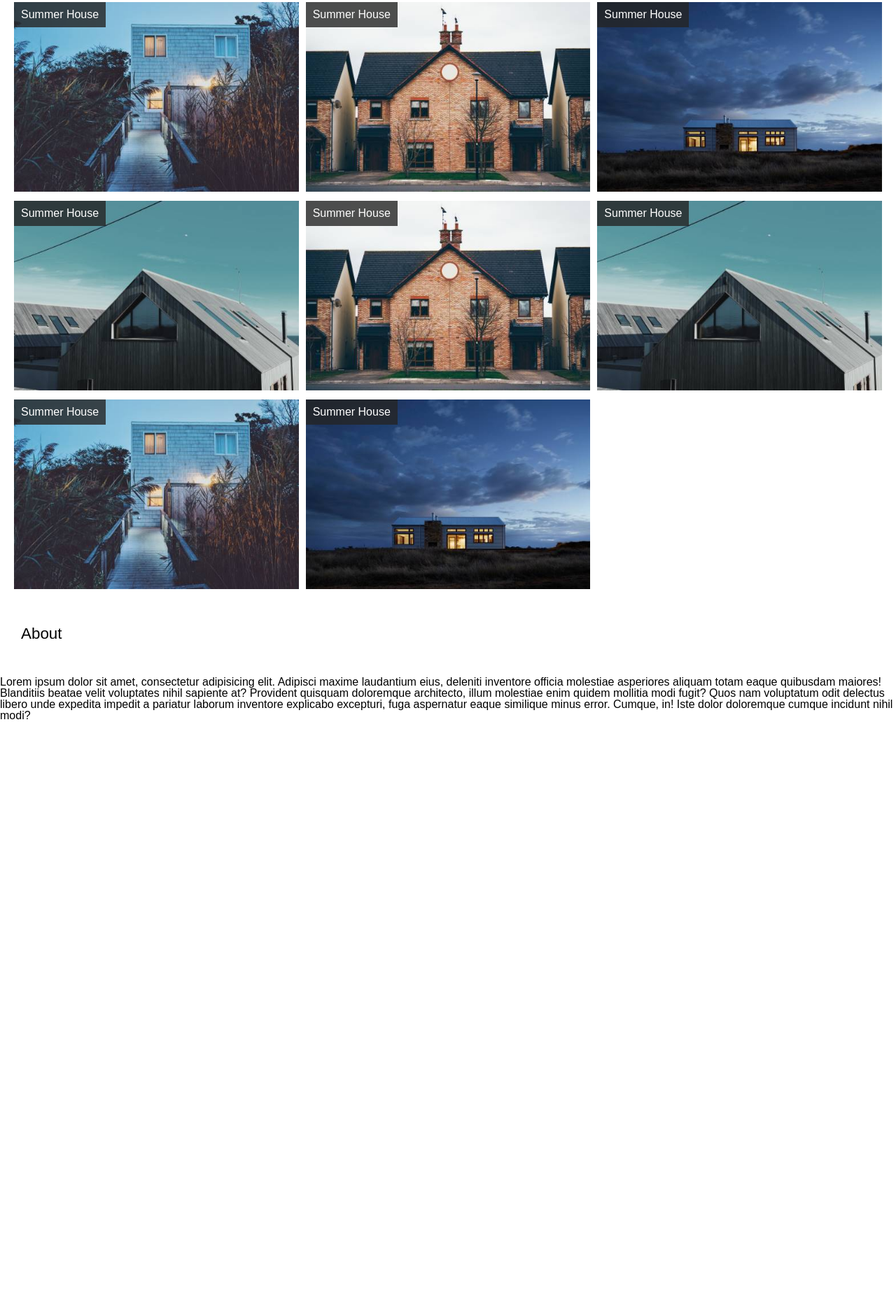
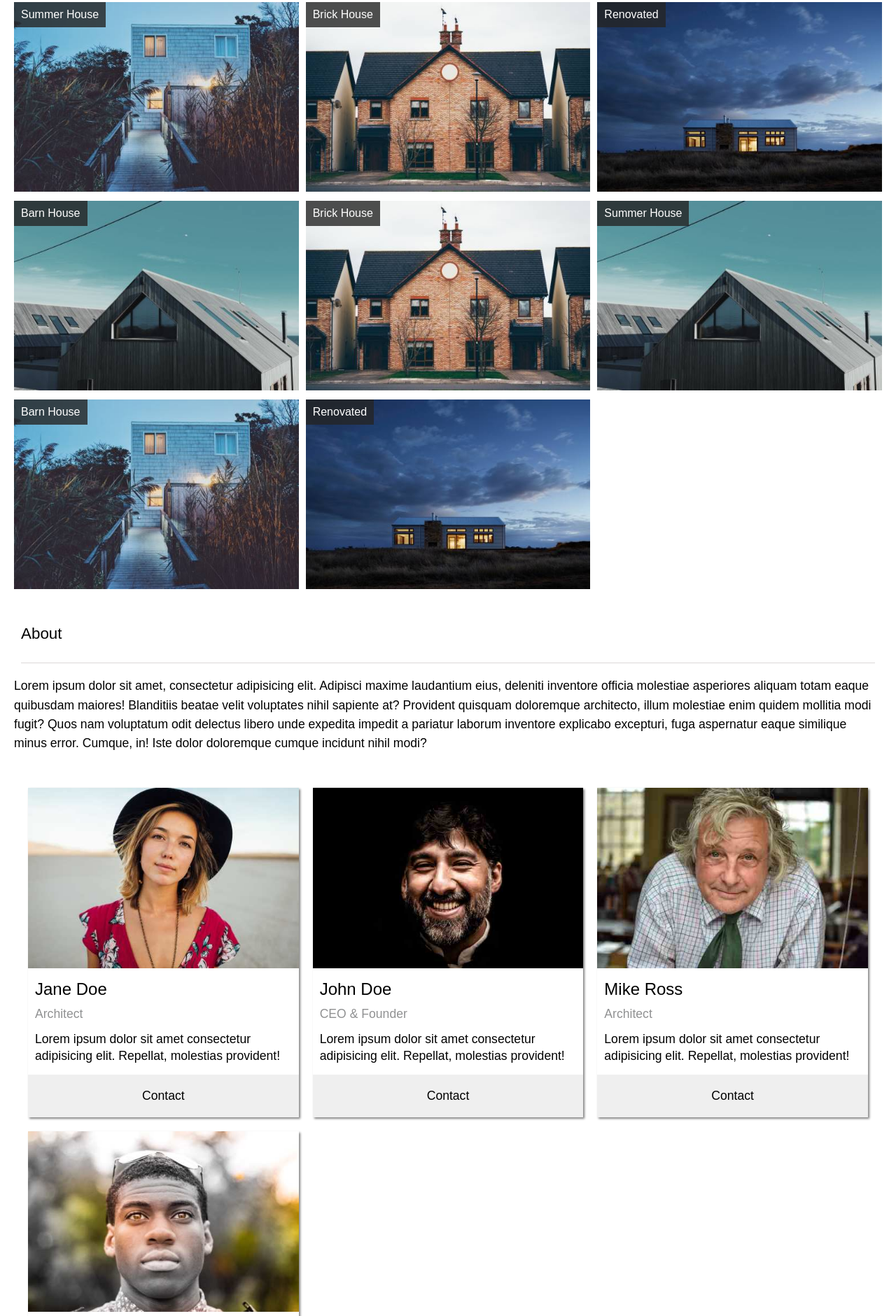
Before and after one commit to Maks4529/Architects, a plain HTML site: page index.html in a window 1280 px wide. Shown: the part 919-2800 px from the top of the page at 70% size. Before the commit the page ends 1950 px from the top, so only its background shows below. Drawn offline with Linux system fonts and the light colour scheme.

Commit message:
Add user card info

```diff
--- a/assets/styles/style.css
+++ b/assets/styles/style.css
@@ -1,10 +1,17 @@
 * {
     box-sizing: border-box;
+}
+
+html {
+    --text-size: 1.1rem;
+    --hover-color: rgba(151, 144, 144, 0.5);
 }
 
 body {
     font-family: sans-serif;
 }
+
+/* Стилізація меню навігації */
 
 .main-nav {
     display: flex;
@@ -31,22 +38,24 @@ body {
 
 .menu-item:hover {
     cursor: pointer;
-    background-color: rgba(151, 144, 144, 0.5);
+    background-color: var(--hover-color);
 }
 
-.logo {
+.first-logo {
     margin-right: auto;
     padding: 12px;
 }
 
-.logo:hover {
-    background-color: rgba(151, 144, 144, 0.5);
+.first-logo:hover {
+    background-color: var(--hover-color);
     cursor: pointer;
 }
 
-.first-logo {
+.two-letter-1 {
     font-weight: 900;
 }
+
+/* Стилізація шапки сайту */
 
 header {
     display: flex;
@@ -64,39 +73,51 @@ h1 {
     top: 30px;
 }
 
-.main-logo {
+.second-logo {
     font-size: 2.5rem;
     color: white;
     letter-spacing: 0.2rem;
 }
 
-.second-logo {
+.two-letter-2 {
     background-color: rgba(0, 0, 0, 0.75);
     padding: 12px 15px;
     color: rgba(255, 255, 255, 0.75);
     font-weight: 700;
 }
 
+/* Стилізація головної частини контенту */
+
 h2 {
     font-size: 1.4rem;
-    margin: 50px 30px;
+    margin: 20px 30px;
+    padding: 30px 0px;
+    box-shadow: 0 1px 0.2px rgb(220, 217, 217);
 }
+
+/* --- Стилізація першої частини --- */
 
 .house {
     display: grid;
     grid-template-columns: repeat(auto-fit, minmax(350px, 1fr));
     gap: 10px;
     padding: 0px 20px;
-
 }
 
 .project {
     position: relative;
+    overflow: hidden;
+}
+
+.project>img:hover {
+    transform: scale(1.1);
+    cursor: pointer;
 }
 
 .project>img {
     width: 100%;
     height: auto;
+    transition: transform 0.3s ease;
 }
 
 .name {
@@ -107,3 +128,59 @@ h2 {
     background-color: rgba(37, 37, 37, 0.8);
     color: rgb(255, 255, 255);
 }
+
+/* --- Стилізація другої частини --- */
+
+.info {
+    font-size: var(--text-size);
+    margin: 0 20px;
+    line-height: 1.7rem;
+}
+
+.users {
+    display: grid;
+    grid-template-columns: repeat(auto-fit, minmax(300px, 1fr));
+    gap: 20px;
+    padding: 0 10px;
+    margin: 50px 30px;
+}
+
+.user-card {
+    box-shadow: 2px 2px 3px grey;
+}
+
+.user-card>img {
+    width: 100%;
+    height: auto;
+}
+
+h3 {
+    font-size: 1.5rem;
+    padding: 15px 10px;
+}
+
+.work {
+    font-size: var(--text-size);
+    color: rgb(144, 145, 146);
+    padding: 0px 10px;
+}
+
+.user-info {
+    font-size: var(--text-size);
+    line-height: 1.5rem;
+    padding: 15px 10px;
+}
+
+.btn-user {
+    width: 100%;
+    border: none;
+    font-size: var(--text-size);
+    color: rgb(0, 0, 0);
+    padding: 20px 0px;
+}
+
+.btn-user:hover {
+    cursor: pointer;
+    background-color: rgb(130, 130, 130);
+    color: rgb(255, 255, 255);
+}
--- a/index.html
+++ b/index.html
@@ -10,7 +10,7 @@
 <body>
 
     <nav class="main-nav">
-        <div class="logo"><span class="first-logo">BR</span> Architects</div>
+        <div class="first-logo"><span class="two-letter-1">BR</span> Architects</div>
         <ul class="main-menu">
             <li class="menu-item">Projects</li>
             <li class="menu-item">About</li>
@@ -18,8 +18,8 @@
         </ul>
     </nav>
     <header>
-        <h1 class="main-logo">
-            <span class="second-logo">BR</span>
+        <h1 class="second-logo">
+            <span class="two-letter-2">BR</span>
              Architects
         </h1>
     </header>
@@ -31,32 +31,32 @@
                 <div class="name">Summer House</div>
             </article>
             <article class="project">
-                <img src="/assets/images/house2.jpg" alt="house2">
+                <img src="/assets/images/house2.jpg" alt="Brick House">
+                <div class="name">Brick House</div>
+            </article>
+            <article class="project">
+                <img src="/assets/images/house3.jpg" alt="Renovated">
+                <div class="name">Renovated</div>
+            </article>
+            <article class="project">
+                <img src="/assets/images/house4.jpg" alt="Barn House">
+                <div class="name">Barn House</div>
+            </article>
+            <article class="project">
+                <img src="/assets/images/house2 (1).jpg" alt="Brick House">
+                <div class="name">Brick House</div>
+            </article>
+            <article class="project">
+                <img src="/assets/images/house4 (1).jpg" alt="Summer House">
                 <div class="name">Summer House</div>
             </article>
             <article class="project">
-                <img src="/assets/images/house3.jpg" alt="house3">
-                <div class="name">Summer House</div>
+                <img src="/assets/images/house5 (1).jpg" alt="Barn House">
+                <div class="name">Barn House</div>
             </article>
             <article class="project">
-                <img src="/assets/images/house4.jpg" alt="house4">
-                <div class="name">Summer House</div>
-            </article>
-            <article class="project">
-                <img src="/assets/images/house2 (1).jpg" alt="house5">
-                <div class="name">Summer House</div>
-            </article>
-            <article class="project">
-                <img src="/assets/images/house4 (1).jpg" alt="house6">
-                <div class="name">Summer House</div>
-            </article>
-            <article class="project">
-                <img src="/assets/images/house5 (1).jpg" alt="house7">
-                <div class="name">Summer House</div>
-            </article>
-            <article class="project">
-                <img src="/assets/images/house3 (1).jpg" alt="house8">
-                <div class="name">Summer House</div>
+                <img src="/assets/images/house3 (1).jpg" alt="Renovated">
+                <div class="name">Renovated</div>
             </article>
         </section>
         <section>
@@ -64,9 +64,37 @@
             <p class="info">
                 Lorem ipsum dolor sit amet, consectetur adipisicing elit. Adipisci maxime laudantium eius, deleniti inventore officia molestiae asperiores aliquam totam eaque quibusdam maiores! Blanditiis beatae velit voluptates nihil sapiente at? Provident quisquam doloremque architecto, illum molestiae enim quidem mollitia modi fugit? Quos nam voluptatum odit delectus libero unde expedita impedit a pariatur laborum inventore explicabo excepturi, fuga aspernatur eaque similique minus error. Cumque, in! Iste dolor doloremque cumque incidunt nihil modi?
             </p>
-            <article class="user-info"></article>
-            <article class="user-info"></article>
-            <article class="user-info"></article>
+            <div class="users">
+                <article class="user-card">
+                    <img src="/assets/images/team1.jpg" alt="Jane Doe">
+                    <h3>Jane Doe</h3>
+                    <div class="work">Architect</div>
+                    <p class="user-info">Lorem ipsum dolor sit amet consectetur adipisicing elit. Repellat, molestias provident!</p>
+                    <button class="btn-user">Contact</button>
+                </article>
+                <article class="user-card">
+                    <img src="/assets/images/team2.jpg" alt="John Doe">
+                    <h3>John Doe</h3>
+                    <div class="work">CEO & Founder</div>
+                    <p class="user-info">Lorem ipsum dolor sit amet consectetur adipisicing elit. Repellat, molestias provident!</p>
+                    <button class="btn-user">Contact</button>
+                </article>
+                <article class="user-card">
+                    <img src="/assets/images/team3.jpg" alt="Mike Ross">
+                    <h3>Mike Ross</h3>
+                    <div class="work">Architect</div>
+                    <p class="user-info">Lorem ipsum dolor sit amet consectetur adipisicing elit. Repellat, molestias provident!</p>
+                    <button class="btn-user">Contact</button>
+                </article>
+                <article class="user-card">
+                    <img src="/assets/images/team4.jpg" alt="Dan Star">
+                    <h3>Dan Star</h3>
+                    <div class="work">Architect</div>
+                    <p class="user-info">Lorem ipsum dolor sit amet consectetur adipisicing elit. Repellat, molestias provident!</p>
+                    <button class="btn-user">Contact</button>
+                </article>
+
+            </div>
         </section>
     </main>
 
```
Also changed, not shown: assets/images/team1.jpg (added), assets/images/team2.jpg (added), assets/images/team3.jpg (added), assets/images/team4.jpg (added).
